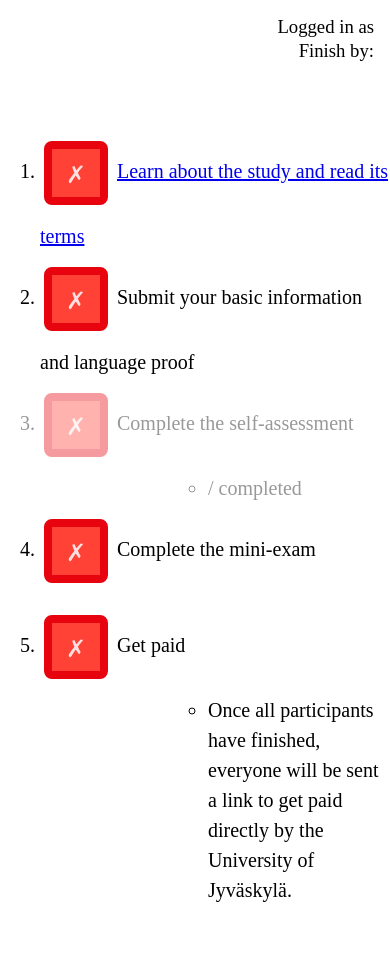
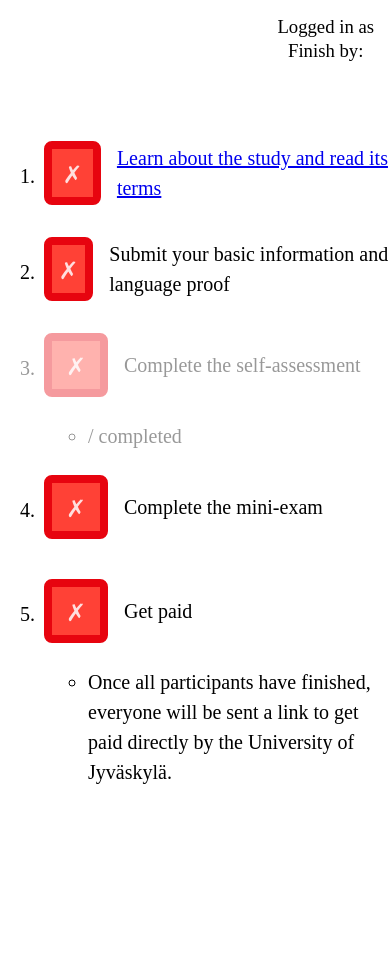
Before and after one commit to frankier/finnvocabcollect, a Python web app: template selfassess/selfassess/templates/overview.html in a window 390 px wide. After the commit the page ends 784 px from the top, so only its background shows below. Run offline with Jinja, Linux system fonts and the light colour scheme; the template is opened without the code that fills it, so the values that code supplies are empty.

Commit message:
Mobile layout tweaks

```diff
--- a/selfassess/selfassess/templates/base.html
+++ b/selfassess/selfassess/templates/base.html
@@ -13,7 +13,7 @@
       <div>
         {% block topbar %}{% endblock %}
       </div>
-      <h3 class="normal ma0 tr">
+      <h3 class="normal ma0 tc tr-ns mw-100 overflow-hidden">
         Logged in as <span class="courier">{{ email }}</span><br>
         {% if accept_deadline %}
           Start self-assessment by: {{ accept_deadline.strftime('%A&nbsp;%d/%m/%Y') | safe }}<br>
--- a/selfassess/selfassess/templates/overview.html
+++ b/selfassess/selfassess/templates/overview.html
@@ -1,7 +1,7 @@
 {% extends "base.html" %}
 
 {% macro box(type) -%}
-    <div class="mh1 mv3 dib pt2 w3 h3 v-mid tc f3 ba bw3 br3
+    <div class="ml1 mr3 mv3 dib pt2 w3 h3 v-mid tc f3 ba bw3 br3
         {% if type == "tick" %}
             b--dark-green bg-green washed-green">✓
         {% elif type == "cross" %}
@@ -18,11 +18,13 @@
     <ol>
 
         <li>
+            <div class="flex items-center">
                 {% if accepted %}
                     {{ box("tick") }}
                 {% else %}
                     {{ box("cross") }}
                 {% endif %}
+                <div>
                     {% if not accepted %}
                         <a href="{{ url_for("terms") }}">
                     {% endif %}
@@ -30,9 +32,12 @@
                     {% if not accepted %}
                         </a>
                     {% endif %}
+                </div>
+            </div>
         </li>
 
         <li>
+            <div class="flex items-center">
                 {% if language_proof == "accepted" %}
                     {{ box("tick") }}
                 {% elif language_proof == "pending" %}
@@ -40,6 +45,7 @@
                 {% else %}
                     {{ box("cross") }}
                 {% endif %}
+                <div>
                     {% if language_proof == "none" %}
                         <a href="{{ url_for("proof") }}">
                     {% endif %}
@@ -47,12 +53,14 @@
                     {% if language_proof == "none" %}
                         </a>
                     {% endif %}
+                </div>
+            </div>
             {% if language_proof == "accepted" %}
-                <ul class="ml6">
+                <ul class="ma2 ml6-ns mv0-ns">
                     <li>Approved</li>
                 </ul>
             {% elif language_proof == "pending" %}
-                <ul class="ml6">
+                <ul class="ma2 ml6-ns mv0-ns">
                     <li>Awaiting approval</li>
                 </ul>
             {% endif %}
@@ -63,6 +71,7 @@
                 class="o-40"
             {% endif %}
         >
+            <div class="flex items-center">
                 {% if selfassess == "accepted" %}
                     {{ box("tick") }}
                 {% elif selfassess == "pending" %}
@@ -70,8 +79,11 @@
                 {% else %}
                     {{ box("cross") }}
                 {% endif %}
+                <div>
                     Complete the self-assessment
-            <ul class="ml6">
+                </div>
+            </div>
+            <ul class="ma2 ml6-ns mv0-ns">
                 {% if selfassess == "none" and language_proof != "none" and accepted %}
                     <li>
                         <a href="{{ url_for("selfassess") }}">
@@ -116,6 +128,7 @@
                 class="o-40"
             {% endif %}
         >
+            <div class="flex items-center">
                 {% if miniexam == "accepted" %}
                     {{ box("tick") }}
                 {% elif miniexam == "pending" %}
@@ -123,6 +136,7 @@
                 {% else %}
                     {{ box("cross") }}
                 {% endif %}
+                <div>
                     {% if selfassess != "none" and miniexam == "none" %}
                         <a href="{{ url_for("miniexam") }}">
                     {% endif %}
@@ -130,7 +144,9 @@
                     {% if selfassess != "none" and miniexam == "none" %}
                         </a>
                     {% endif %}
-            <ul class="ml6">
+                </div>
+            </div>
+            <ul class="ma2 ml6-ns mv0-ns">
                 {% if selfassess == "none" %}
                     <li>
                         Once you have finished the self-assessment, there is a short mini-exam.
@@ -150,9 +166,14 @@
         <li
             {% if miniexam == "none" %}
                 class="o-40"
-            {% endif %}
-        >{{ box("cross") }} Get paid
-            <ul class="ml6">
+            {% endif %}>
+            <div class="flex items-center">
+                {{ box("cross") }}
+                <div>
+                    Get paid
+                </div>
+            </div>
+            <ul class="ma2 ml6-ns mv0-ns">
                 <li>
                     Once all participants have finished, everyone will be sent
                     a link to get paid directly by the University of Jyväskylä.
--- a/selfassess/selfassess/templates/terms.html
+++ b/selfassess/selfassess/templates/terms.html
@@ -3,7 +3,7 @@
 {% block body %}
 <form method="post" class="ma5 mw7 center f5">
 
-    <section class="lh-copy">
+    <section class="lh-copy mh1">
         <h2>The study</h2>
 
         <p>
```
Lines whose indentation alone changed are shown as unchanged.
